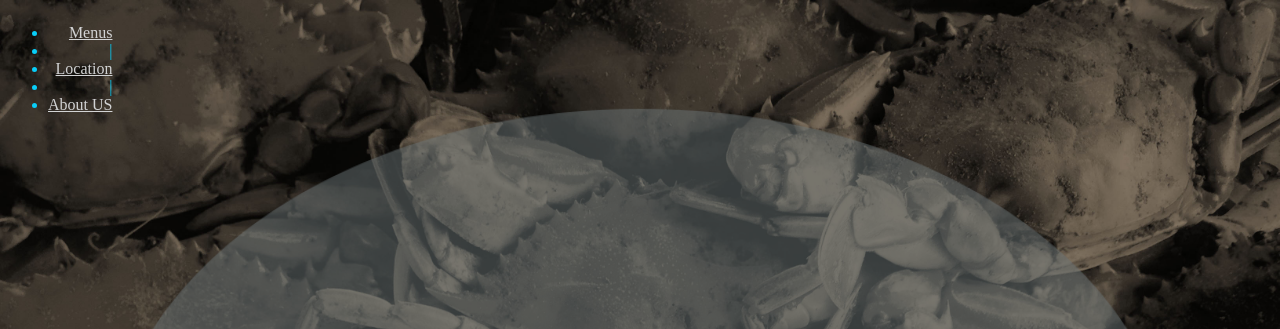
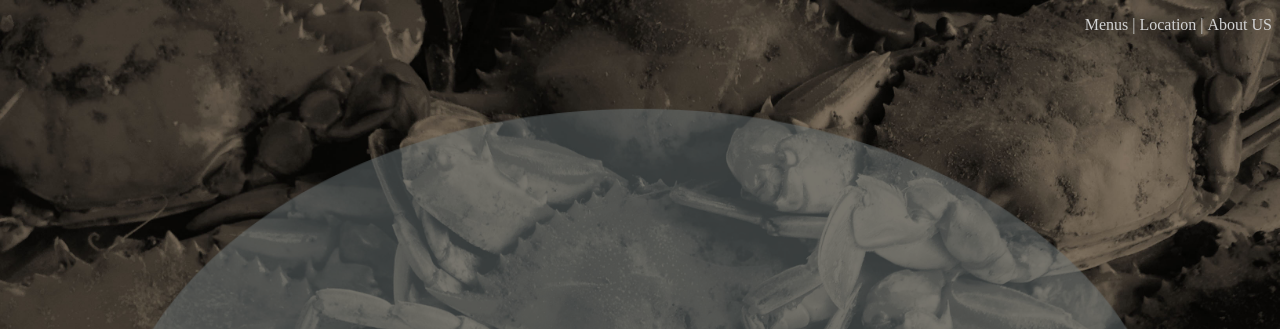
Before and after one commit to samcallender/samcallender.github.io, a plain HTML site: page celias.html in a window 1280 px wide. Shown: the top 329 px of the page. Drawn offline with Linux system fonts and the light colour scheme.

Commit message:
Rasa Sayang home v1
html, css, wire frames and image assets

```diff
--- a/celias-style.css
+++ b/celias-style.css
@@ -9,12 +9,21 @@ nav {
 	color: #d2d3d4;
 	text-align: center;
 	text-align: right;
+	color: #08cef9;
+}
+
+ul {
+	list-style: none;
+}
+
+li {
 	display: inline-block;
-	color: #08cef9;
+	color: #d2d3d4;
 }
 
 a {
 	color: #d2d3d4;
+	text-decoration: none;
 }
 
 #logo {
--- /dev/null
+++ b/style-rassasayang.css
@@ -0,0 +1,61 @@
+body {
+    background-image: url(assets/#);
+    background-size: cover;
+    background-repeat: no-repeat;
+}
+
+
+nav {
+    list-style:none;
+    margin:0;
+    padding:0;
+    text-align:center;
+    background-color: ;
+}
+nav li {
+    display:inline;
+    padding: 20px;
+}
+nav a {
+    display:inline-block;
+    text-decoration: none;
+    font-size: 30px;
+    font-family: font-family: 'Great Vibes', cursive;
+}
+
+h1 {
+     font-family: font-family: 'Great Vibes', cursive;
+}
+
+.navright {
+
+}
+
+.navleft {
+
+}
+
+
+#hibiscus {
+	max-height: 200px;
+	max-width: 200px;
+}
+
+#hibiscus-hero {
+    max-height: 400px;
+    max-width: 400px;
+}
+
+about {
+    display: inline-block;
+    float: left;
+}
+
+#review {
+
+}
+
+
+footer {
+    text-align: center;
+}
```
Also changed, not shown: rasasayang.html (added, +42 -0 lines), assets/IMG_3628.JPG (added), assets/Logo-goodvibes-rasasayang.png (added), assets/Logo-hibiscus-goodvibes-rasasayang-200x187.png (added), assets/Logo-hibiscus-goodvibes-rasasayang.png (added), assets/hibiscus-4quarters-v4.png (added), assets/hibiscus-cut-hero-orange.png (added), assets/storefront-stucco.jpg (added).
